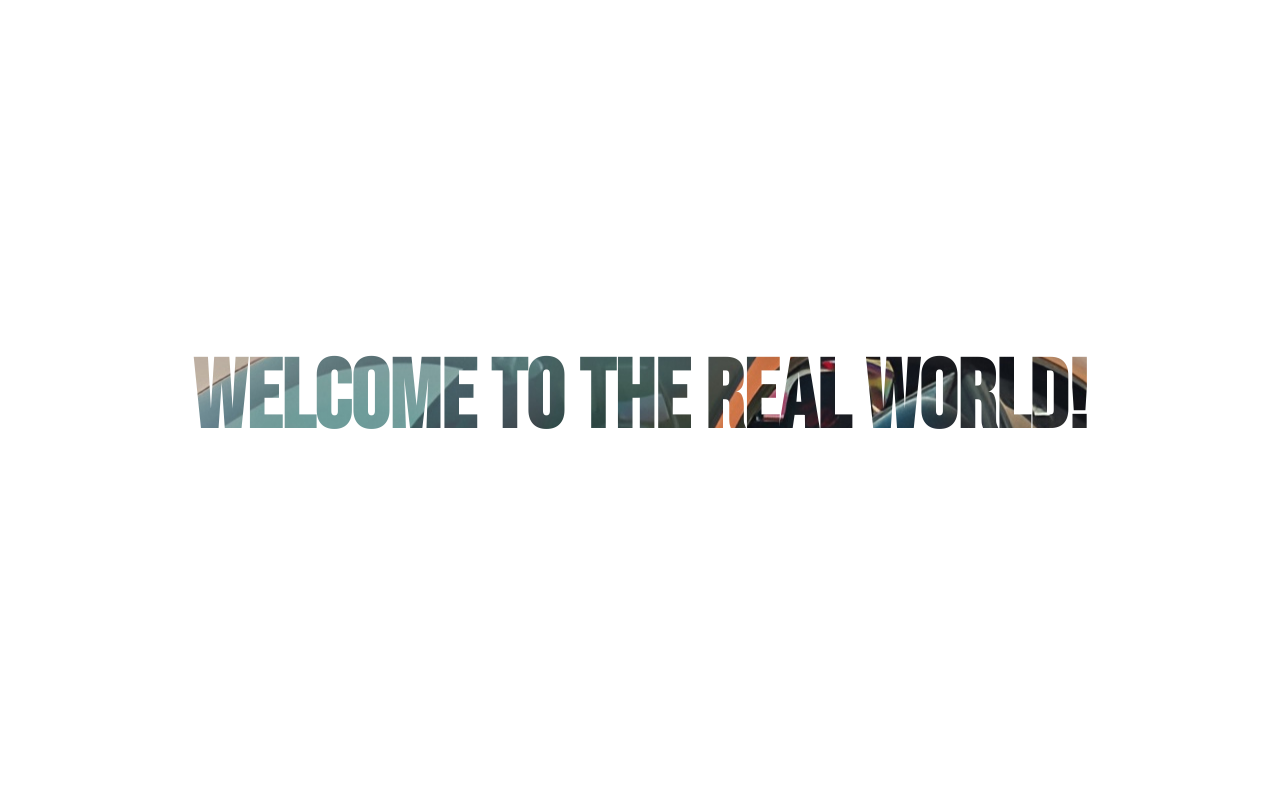
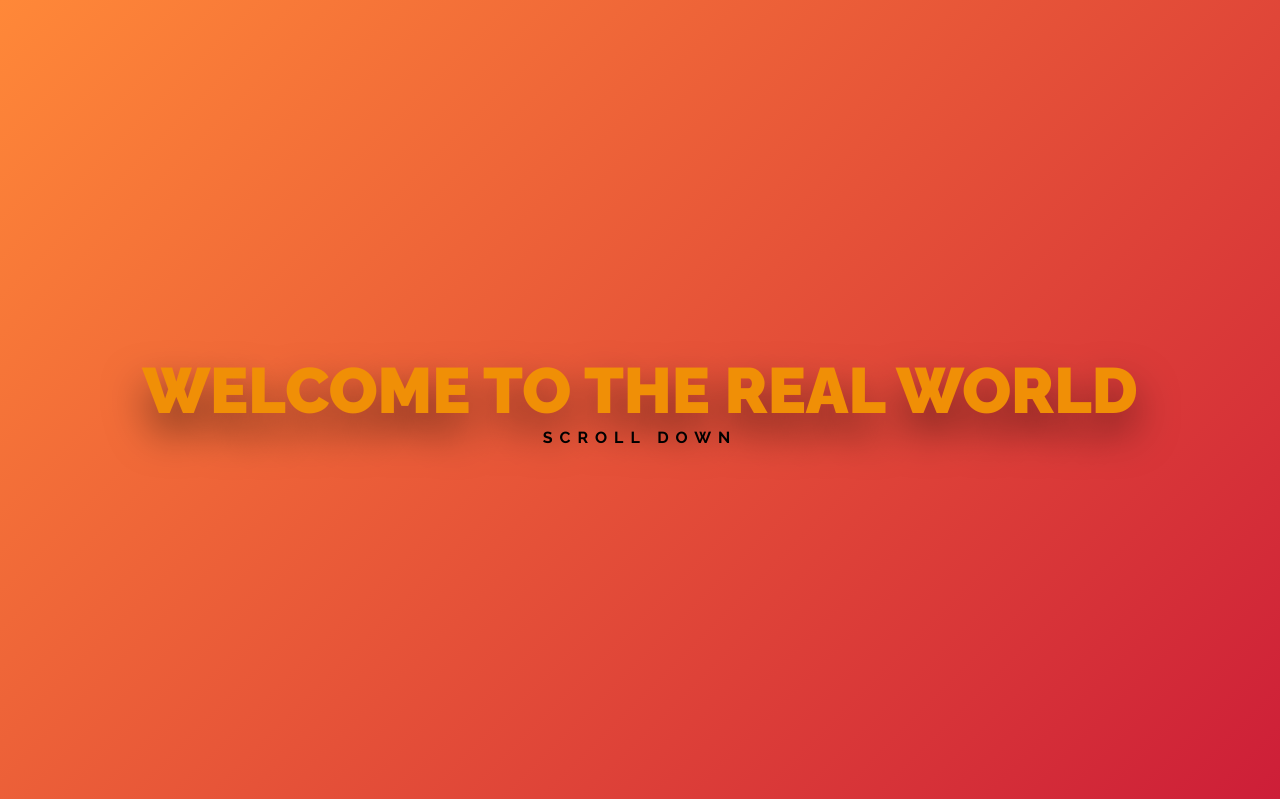
Before and after one commit to FolDoma/Rajongoi9A-D, a plain HTML site: page index.html in a window 1280 px wide. Shown: the top 799 px of the page. Drawn offline with Linux system fonts and the light colour scheme.

Commit message:
fixes (a LOT)

```diff
--- a/index.html
+++ b/index.html
@@ -54,26 +54,31 @@
         </ul>
     </nav>
 
-    <header>
-
-        <!-- First container -->
-            <div class="container container_solid">
-                <div class="title_wrapper">
-                    <h1>Welcome to the real world!</h1>
+        <section class="section top-section snap">
+            <div class="content-container content-theme-dark">
+              <div class="content-inner">
+                <div class="content-center">
+                  <h1>Welcome to the real world</h1>
+                  <p><a href="#first">Scroll down</a></p>
                 </div>
               </div>
-            <!-- Second container -->
-                <div class="container container_image" aria-hidden="true">
-                        <div class="title_wrapper">
-                            <h1>Welcome to the real world!</h1>
+            </div>
+          </section>
+
+          <section class="section bottom-section">
+            <div class="content-container content-theme-light">
+              <div class="content-inner">
+                <div class="content-center">
+                  <h1>Welcome to the real world</h1>
+                  <p>Scroll down</p>
+
                 </div>
               </div>
-
-    </header>
-
-    <div class="bg">
+            </div>
+          </section>
+                <div class="bg snap">
                     <div class="bg-filter">
-            <div class="first">
+                        <div id="first">
                             <div class="logo">
                                 <img src="Media/trw-logo.webp">
                             </div>
@@ -122,8 +127,7 @@
                         </div>
                     </div>
                 </div>
-
-    <div style="background-color: #111; height: 100vh;" id="second"></div>
+                <div style="background-color: #111; height: 100vh;" id="second" class="snap"></div>
 
     <script>
         const pressed = [];
@@ -145,6 +149,7 @@
             }
         });
     </script>
+
     <img id="img1" src="Media/andrew_tate boobs.png" alt="">
 
 </body>
--- a/scrolling-intro.css
+++ b/scrolling-intro.css
@@ -1,88 +1,97 @@
-@import url('https://fonts.googleapis.com/css2?family=Fraunces:wght@900&display=swap');
+@import url('https://fonts.googleapis.com/css?family=Raleway:700,900');
 
-header {
-  height: 200vh;
+* {
+  margin: 0;
+  padding: 0;
+  border: none;
+}
+body {
+  font-family: 'Raleway', sans-serif;
+}
+a{
+  text-decoration: none;
 }
 
-.container {
-  /* hide fixed overflow contents */
-  clip: rect(0, auto, auto, 0);
-
-  /* does not work if overflow = visible */
-  overflow: hidden;
-
-  /* only works with absolute positioning */
-  position: absolute;
-
-  /* Make sure containers are full-width and height */
+/* Sections */
+.section{
   height: 100vh;
-  left: 0;
-  width: 100%;
+  min-height: 500px;
+  position: relative;
 }
 
-.container_solid {
-  background: white;
-
-  /* position this container at the top of its parent element */
+/* Containers */
+.content-container{
+  position: absolute;
   top: 0;
+  right: 0;
+  bottom: 0;
+  left: 0;
+  z-index: 2;
+  clip: rect(auto, auto, auto, auto);
+  pointer-events: none;
+}
+.content-inner{
+  position: fixed;
+  top: 0;
+  left: 0;
+  right: 0;
+  height: 100%;
+  padding: 0;
+  z-index: 99;
+  -webkit-transform: translateZ(0);
+  transform: translateZ(0);
+  -webkit-backface-visibility: hidden;
+  backface-visibility: hidden;
+  will-change: transform;
+  -webkit-perspective: 1000;
+  perspective: 1000;
+  pointer-events: all;
+}
+.content-center{
+  height: 100%;
+  display: flex;
+  align-items: center;
+  justify-content: center;
+  flex-direction: column;
 }
 
-.title_wrapper {
-  position: fixed;
-  display: block;
-  margin: none;
-  width: 100%;
-  /* center the text wrapper vertically */
-  top: 50%;
-  -webkit-transform: translateY(-50%);
-      -ms-transform: translateY(-50%);
-          transform: translateY(-50%);
+
+/* Aesthetics */
+.top-section{
+  background: linear-gradient(135deg, #ff8838 0%,#cd1e38 100%);
+}
+.bottom-section{
+  background: linear-gradient(0deg, #000000 20%,#cd1e38 100%);
+}
+.section h1{
+  font-size: 4rem;
+  font-weight: 900;
+  text-transform: uppercase;
+  text-align: center;
+}
+.section p,
+.section a{
+  font-weight: 700;
+  letter-spacing: 7px;
+  text-transform: uppercase;
+  text-align: center;
 }
 
-.title_wrapper h1 {
-    background-color: white;
-    text-transform: uppercase;
-    -webkit-text-fill-color: transparent;
-    -webkit-background-clip: text;
-    background-clip: text;
-    padding-top: .5rem;
-    padding-bottom: .5rem;
-    font-family: Bebas Neue, sans-serif;
-    font-size: 6rem;
-    font-weight: 600;
-    line-height: 1;
-    text-align: center;
+.content-theme-dark h1{
+  color: #f08f06;
+  text-shadow: 0 20px 40px rgba(0,0,0,.5);
 }
-
-.container_solid .title_wrapper h1 {
-  /* the text background */
-  background: url(Media/bugatti_upscale.jpg);
-  height: 100%;
-  /*background-size: 100vw auto;*/
-  background-position: center;
-
-  /* clip the text is possible */
-  text-fill-color: transparent;
-  -webkit-text-fill-color: transparent;
-  background-clip: text;
-  -webkit-background-clip: text;
-
-  /* fallback text color */
-  color: black;
+.content-theme-dark p,
+.content-theme-dark a{
+  color: #000000;
 }
-
-.container_image {
-  background-image: url(Media/bugatti_upscale.jpg);
-  background-color: black;
-  height: 100%;
-  /*background-size:100vw auto;*/
-  background-position: center;
-  background-attachment: fixed;
-
-  /* position the second container below the first container */
-  top: 100vh;
+.content-theme-light h1{
+  color:#000000;
+  text-shadow: 0 20px 40px rgba(0,0,0,.5);
 }
-
-.container_image .title_wrapper h1{
-  color: white;
+.content-theme-light p{
+  color: #00000000;
 }
+.content-theme-light a{
+  color: #728E93;
+}
--- a/style.css
+++ b/style.css
@@ -14,6 +14,10 @@ body{
     padding: 0;
     color: #111;
 }
+html, body{
+
+    scroll-snap-type: y proximity;
+}
 body::-webkit-scrollbar{
     width: 0.25rem;
 }
@@ -27,6 +31,14 @@ body::-webkit-scrollbar-thumb{
 main{
     margin-left: 5rem;
     padding: 1rem;
+}
+
+.sections{
+    scroll-snap-type: y mandatory;
+}
+
+.snap{
+    scroll-snap-align: start;
 }
 
 #body{
@@ -177,9 +189,10 @@ margin: auto;
 height: 100vh;
 overflow-y: auto;
 background-color: #000;
+z-index: 100;
 }
 
-.first {
+#first {
     min-height: 100vh;
     padding: 2em;
     margin: auto;
@@ -205,24 +218,3 @@ background-color: #000;
     background: linear-gradient(180deg, rgba(2,0,36,0) 0%, rgba(0,0,0,1) 100%);
     background-blend-mode: darken;
 }
-
-
-/*section::before{
-    content: "";
-    position: absolute;
-    width: 100%;
-    height: 100%;
-    top: -50%;
-    left: -50%;
-    z-index: -1;
-    background: url(Media/BG/9e3cd5cc507fe3178437c1b6fe720c16.png);
-    transform: rotate(90deg);
-}*/
-
-  section h2 {
-    font-family: 'Fraunces', serif;
-  }
-
-  section p {
-    font-family: -apple-system, BlinkMacSystemFont, "Segoe UI", Helvetica, Arial, sans-serif, "Apple Color Emoji", "Segoe UI Emoji";
-  }
```
Lines whose indentation alone changed are shown as unchanged.
